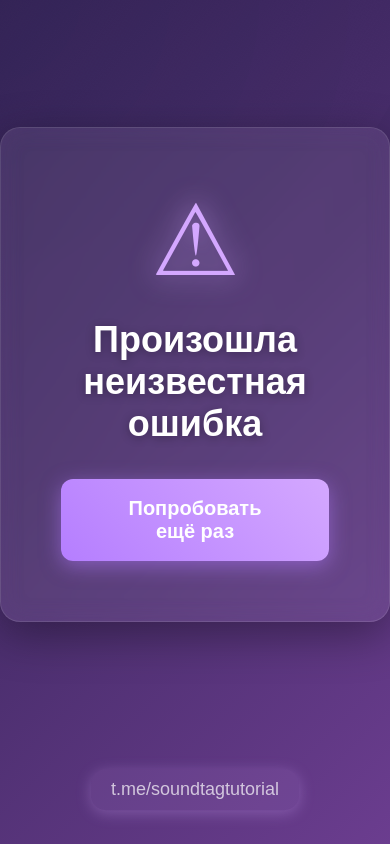
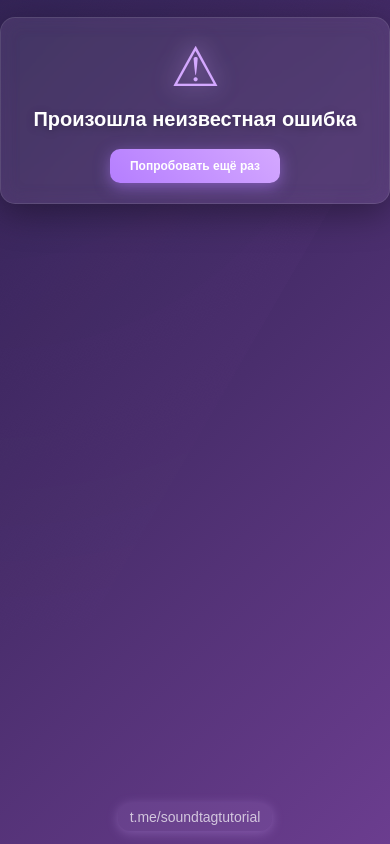
Before and after one commit to IOPjjkl/c, a plain HTML site: page index.html in a window 390 px wide. Drawn offline with Linux system fonts and the light colour scheme.

Commit message:
Update index.html

```diff
--- a/index.html
+++ b/index.html
@@ -30,14 +30,14 @@
             flex-direction: column;
             align-items: center;
             justify-content: center;
-            margin-top: 15vh;
-            gap: 30px;
+            margin-top: 10vh;
+            gap: 20px;
             z-index: 1;
             background: rgba(255, 255, 255, 0.08);
-            padding: 60px;
-            border-radius: 20px;
-            box-shadow: 0 10px 40px rgba(0, 0, 0, 0.3), inset 0 0 20px rgba(107, 61, 143, 0.1);
-            backdrop-filter: blur(10px);
+            padding: 40px;
+            border-radius: 15px;
+            box-shadow: 0 8px 30px rgba(0, 0, 0, 0.3), inset 0 0 15px rgba(107, 61, 143, 0.1);
+            backdrop-filter: blur(8px);
             border: 1px solid rgba(255, 255, 255, 0.1);
             animation: pulseContainer 4s ease-in-out infinite;
         }
@@ -45,29 +45,29 @@
             display: none;
         }
         .logo {
-            width: 160px;
+            width: 120px;
             height: auto;
-            filter: drop-shadow(0 5px 15px rgba(107, 61, 143, 0.5));
+            filter: drop-shadow(0 4px 12px rgba(107, 61, 143, 0.5));
             animation: floatAndRotate 3s ease-in-out infinite;
         }
         .error-icon {
-            font-size: 90px;
+            font-size: 70px;
             color: #d4a8ff;
-            text-shadow: 0 0 15px rgba(212, 168, 255, 0.5);
+            text-shadow: 0 0 12px rgba(212, 168, 255, 0.5);
             animation: bounceAndGlow 2s ease-in-out infinite;
         }
         h1 {
-            font-size: 36px;
+            font-size: 28px;
             color: #ffffff;
             margin: 0;
             font-weight: 700;
-            text-shadow: 0 2px 10px rgba(0, 0, 0, 0.3);
+            text-shadow: 0 2px 8px rgba(0, 0, 0, 0.3);
             animation: textWave 3s ease-in-out infinite;
         }
         p {
             color: #d3d6e0;
             margin: 0;
-            font-size: 20px;
+            font-size: 16px;
             font-weight: 300;
             animation: fadeInOut 4s ease-in-out infinite;
         }
@@ -75,30 +75,30 @@
             background: linear-gradient(45deg, #b57eff, #d4a8ff);
             color: #ffffff;
             border: none;
-            padding: 18px 50px;
-            font-size: 20px;
+            padding: 14px 40px;
+            font-size: 16px;
             font-weight: 600;
-            border-radius: 12px;
+            border-radius: 10px;
             cursor: pointer;
             transition: all 0.3s ease;
-            box-shadow: 0 5px 20px rgba(181, 126, 255, 0.5);
+            box-shadow: 0 4px 15px rgba(181, 126, 255, 0.5);
             animation: buttonShimmer 3s ease-in-out infinite;
         }
         .retry-button:hover {
             transform: translateY(-4px);
-            box-shadow: 0 8px 30px rgba(181, 126, 255, 0.7);
+            box-shadow: 0 6px 25px rgba(181, 126, 255, 0.7);
         }
         .fake-mute-button {
             background: linear-gradient(45deg, #d4a8ff, #e6c3ff);
             color: #ffffff;
-            padding: 20px 60px;
-            font-size: 22px;
+            padding: 16px 50px;
+            font-size: 18px;
             font-weight: 600;
             border: none;
-            border-radius: 12px;
+            border-radius: 10px;
             cursor: not-allowed;
             transition: transform 0.3s ease;
-            box-shadow: 0 5px 20px rgba(212, 168, 255, 0.5);
+            box-shadow: 0 4px 15px rgba(212, 168, 255, 0.5);
             animation: buttonPulse 2s ease-in-out infinite;
         }
         .fake-mute-button:active {
@@ -131,23 +131,23 @@
             100% { transform: translate(-50%, -50%) rotate(360deg); }
         }
         @keyframes pulseContainer {
-            0% { box-shadow: 0 10px 40px rgba(0, 0, 0, 0.3), inset 0 0 20px rgba(107, 61, 143, 0.1); }
-            50% { box-shadow: 0 15px 50px rgba(0, 0, 0, 0.4), inset 0 0 30px rgba(107, 61, 143, 0.2); }
-            100% { box-shadow: 0 10px 40px rgba(0, 0, 0, 0.3), inset 0 0 20px rgba(107, 61, 143, 0.1); }
+            0% { box-shadow: 0 8px 30px rgba(0, 0, 0, 0.3), inset 0 0 15px rgba(107, 61, 143, 0.1); }
+            50% { box-shadow: 0 12px 40px rgba(0, 0, 0, 0.4), inset 0 0 25px rgba(107, 61, 143, 0.2); }
+            100% { box-shadow: 0 8px 30px rgba(0, 0, 0, 0.3), inset 0 0 15px rgba(107, 61, 143, 0.1); }
         }
         @keyframes floatAndRotate {
             0% { transform: translateY(0) rotate(0deg); }
-            50% { transform: translateY(-15px) rotate(5deg); }
+            50% { transform: translateY(-12px) rotate(5deg); }
             100% { transform: translateY(0) rotate(0deg); }
         }
         @keyframes bounceAndGlow {
-            0% { transform: scale(1); text-shadow: 0 0 15px rgba(212, 168, 255, 0.5); }
-            50% { transform: scale(1.1); text-shadow: 0 0 25px rgba(212, 168, 255, 0.7); }
-            100% { transform: scale(1); text-shadow: 0 0 15px rgba(212, 168, 255, 0.5); }
+            0% { transform: scale(1); text-shadow: 0 0 12px rgba(212, 168, 255, 0.5); }
+            50% { transform: scale(1.1); text-shadow: 0 0 20px rgba(212, 168, 255, 0.7); }
+            100% { transform: scale(1); text-shadow: 0 0 12px rgba(212, 168, 255, 0.5); }
         }
         @keyframes textWave {
             0% { transform: translateY(0); }
-            50% { transform: translateY(-5px); }
+            50% { transform: translateY(-4px); }
             100% { transform: translateY(0); }
         }
         @keyframes fadeInOut {
@@ -161,35 +161,98 @@
             100% { background-position: 0% 50%; }
         }
         @keyframes buttonPulse {
-            0% { transform: scale(1); box-shadow: 0 5px 20px rgba(212, 168, 255, 0.5); }
-            50% { transform: scale(1.02); box-shadow: 0 7px 25px rgba(212, 168, 255, 0.7); }
-            100% { transform: scale(1); box-shadow: 0 5px 20px rgba(212, 168, 255, 0.5); }
+            0% { transform: scale(1); box-shadow: 0 4px 15px rgba(212, 168, 255, 0.5); }
+            50% { transform: scale(1.02); box-shadow: 0 6px 20px rgba(212, 168, 255, 0.7); }
+            100% { transform: scale(1); box-shadow: 0 4px 15px rgba(212, 168, 255, 0.5); }
         }
         .telegram-link {
             position: fixed;
-            bottom: 30px;
+            bottom: 20px;
             color: rgba(255, 255, 255, 0.7);
-            font-size: 18px;
+            font-size: 16px;
             font-weight: 500;
             text-decoration: none;
             transition: all 0.3s ease;
             z-index: 2;
-            padding: 10px 20px;
-            border-radius: 15px;
+            padding: 8px 16px;
+            border-radius: 12px;
             background: rgba(212, 168, 255, 0.1);
-            box-shadow: 0 3px 15px rgba(212, 168, 255, 0.3);
+            box-shadow: 0 2px 12px rgba(212, 168, 255, 0.3);
             animation: linkFloat 3s ease-in-out infinite;
         }
         .telegram-link:hover {
             color: #ffffff;
             background: rgba(212, 168, 255, 0.2);
-            box-shadow: 0 5px 25px rgba(212, 168, 255, 0.5);
+            box-shadow: 0 4px 20px rgba(212, 168, 255, 0.5);
             transform: translateY(-3px);
         }
         @keyframes linkFloat {
             0% { transform: translateY(0); }
-            50% { transform: translateY(-5px); }
+            50% { transform: translateY(-4px); }
             100% { transform: translateY(0); }
+        }
+
+        /* Адаптация для мобильных устройств */
+        @media (max-width: 768px) {
+            .container {
+                margin-top: 5vh;
+                padding: 30px;
+                gap: 15px;
+                width: 80%;
+            }
+            .logo {
+                width: 100px;
+            }
+            .error-icon {
+                font-size: 60px;
+            }
+            h1 {
+                font-size: 24px;
+            }
+            p {
+                font-size: 14px;
+            }
+            .retry-button {
+                padding: 12px 30px;
+                font-size: 14px;
+            }
+            .fake-mute-button {
+                padding: 14px 40px;
+                font-size: 16px;
+            }
+        }
+
+        @media (max-width: 480px) {
+            .container {
+                margin-top: 2vh;
+                padding: 20px;
+                width: 90%;
+            }
+            .logo {
+                width: 80px;
+            }
+            .error-icon {
+                font-size: 50px;
+            }
+            h1 {
+                font-size: 20px;
+            }
+            p {
+                font-size: 12px;
+            }
+            .retry-button {
+                padding: 10px 20px;
+                font-size: 12px;
+            }
+            .fake-mute-button {
+                padding: 12px 30px;
+                font-size: 14px;
+            }
+            .telegram-link {
+                bottom: 10px;
+                font-size: 14px;
+                padding: 6px 12px;
+            }
         }
     </style>
 </head>
@@ -205,11 +268,11 @@
     </div>
 
     <div class="container hidden" id="soundPlaying">
-        <img src="assets/1.png" alt="Логотип бренда" class="logo" loading="lazy">
+        <img src="assets/ston.png" alt="Логотип бренда" class="logo" loading="lazy">
         <button class="fake-mute-button">🔇 Заглушить</button>
     </div>
 
-    <a href="https://t.me/soundtagtutorial" class="telegram-link" target="_blank">t.me/soundtagtutorial</a>
+    <a href="https://t.me/soundtagtutorial" class="telegram-link" id="telegramLink" target="_blank">t.me/soundtagtutorial</a>
 
     <audio id="funSound" src="assets/ston.mp3" loop preload="auto"></audio>
 
@@ -220,6 +283,7 @@
             const retryButton = document.getElementById('retryButton');
             const soundPlaying = document.getElementById('soundPlaying');
             const sound = document.getElementById('funSound');
+            const telegramLink = document.getElementById('telegramLink');
 
             sound.volume = 1.0;
 
@@ -236,8 +300,14 @@
                     });
             }
 
+            // Включение звука только по клику на retryButton или body, но не на telegramLink
             retryButton.addEventListener('click', playSound);
             document.body.addEventListener('click', playSound, { once: true });
+
+            // Предотвращение воспроизведения звука при клике на Telegram-ссылку
+            telegramLink.addEventListener('click', function(event) {
+                event.stopPropagation(); // Предотвращаем всплытие события до body
+            });
         });
     </script>
 </body>
```
